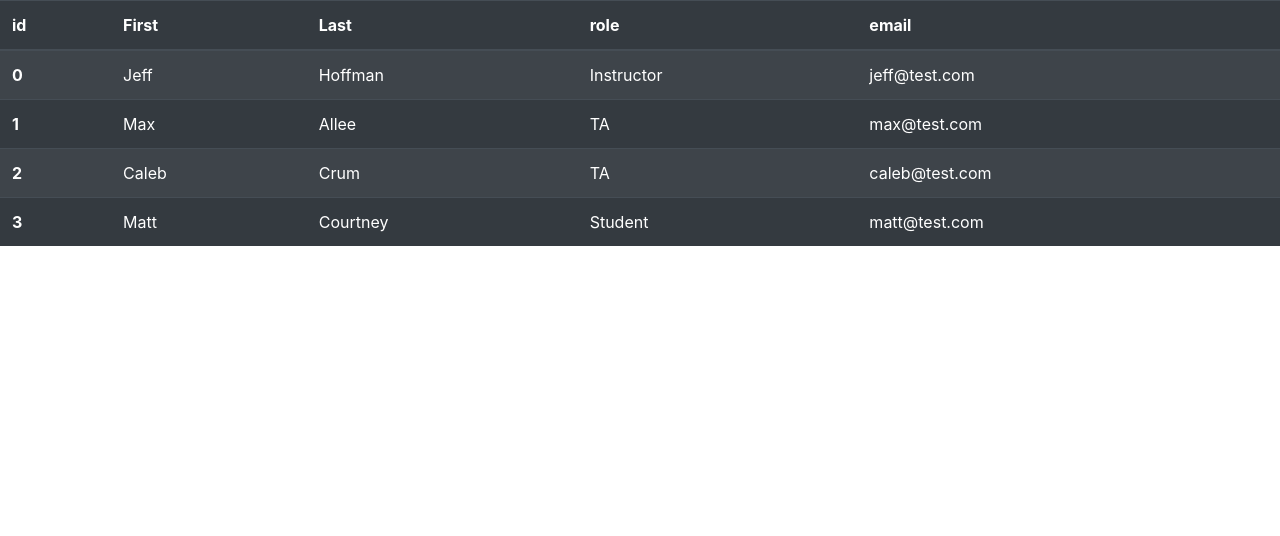
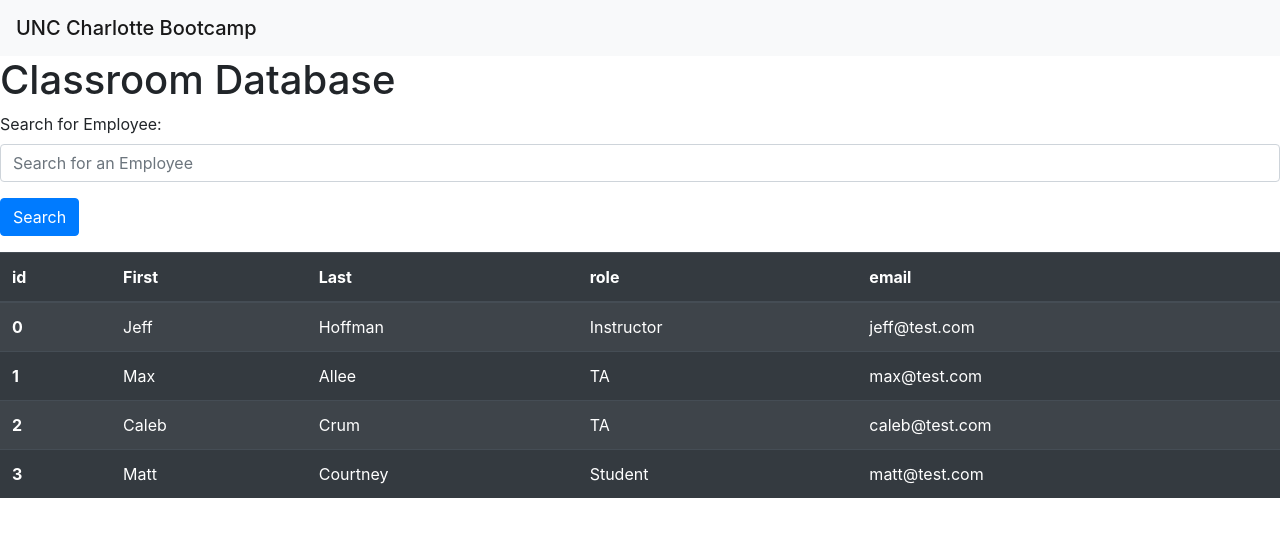
Before and after one commit to sharkattack182/react-employee, a React (Create React App) app: page / in a window 1280 px wide. Shown: the top 536 px of the page. Built offline with nearby package versions, Linux system fonts and the light colour scheme.

Commit message:
got the search method working and the sort works on id need another sort for strings

```diff
--- a/src/App.js
+++ b/src/App.js
@@ -1,48 +1,69 @@
 import React from 'react';
+import Header from './components/header';
+import Search from './components/search';
+import Table from './components/table';
+import './App.css';
 import employees from './utils/employees.json';
-import './App.css';
+
 
 class App extends React.Component {
 
   state = {
     classList: employees,
-    sortOrder: ""
+    shadowClassList: employees,
+    sortOrder: "",
+    search: ""
   }
-  handleSort = () => {
-    console.log("test")
+  handleSort = (sortCritera) => {
+    console.log("sorted successfully")
+    let newSort
+    if(this.state.sortOrder !== "des") {
+        newSort= this.state.classList.sort(function(a, b) {
+            return a[sortCritera] - b[sortCritera];
+          });
+
+    }
+    else {
+        newSort= this.state.classList.sort(function(a, b) {
+            return b[sortCritera] - a[sortCritera];
+          });
+    }
+    console.log(newSort)
+    const newSortOrder = this.state.sortOrder ==="des"? "asc":"des"
+    this.setState({ classList: newSort, sortOrder: newSortOrder })
   }
-  render() {
-    return (
-      <>
-        <table className="table table-striped table-dark">
-          <thead>
-            <tr>
-              <th scope="col">id</th>
-              <th scope="col">First</th>
-              <th scope="col">Last</th>
-              <th scope="col" onClick={()=>this.handleSort()}>role</th>
-              <th scope="col">email</th>
-            </tr>
-          </thead>
-          <tbody>
-            {this.state.classList.map(employee=> (
 
-              <tr>
+  handleInputChange = event => {
+    let value = event.target.value.toLocaleLowerCase().split("");
+    if(value.length === 0){
+      this.setState({
+        classList: this.state.shadowClassList //need to create a new array and set the array to include names matching the value then set state to the new array
+      });
+    }else {
+      const newArray = employees.filter(employee => {
+        const comparisonArray = (`${employee.first} ${employee.last}`).toLocaleLowerCase().split("")
+        const buildArray = [];
+        for(let i=0; i<value.length; i++){
+          buildArray.push(comparisonArray[i])
+        }
+        return buildArray.join("") === value.join("")
+      })
+      this.setState({
+        classList: newArray //need to create a new array and set the array to include names matching the value then set state to the new array
+      });
+    }
 
-                <th scope="row">{employee.id}</th>
-                <td>{employee.first}</td>
-                <td>{employee.last}</td>
-                <td>{employee.role}</td>
-                <td>{employee.email}</td>
-              </tr>
+  }
 
-            ))}
-          </tbody>
-        </table>
-
-      </>
-    );
-  }
+render() {
+  return (
+    <div className="container-flex">
+      <Header />
+      <Search handleInputChange={this.handleInputChange}/>
+      <Table state={this.state} handleSort={this.handleSort}/>
+    </div>
+  )
+}
 
 }
 
--- a/src/components/search.js
+++ b/src/components/search.js
@@ -0,0 +1,28 @@
+import React from "react";
+
+function Search(props) {
+
+
+    return (
+        <form>
+        <div className="form-group">
+          <label htmlFor="search">Search for Employee:</label>
+          <input
+            onChange={e => props.handleInputChange(e)}
+            value={props.search}
+            name="first"
+            type="text"
+            className="form-control"
+            placeholder="Search for an Employee"
+            id="search"
+          />
+          <button onClick={props.handleFormSubmit} className="btn btn-primary mt-3">
+            Search
+          </button>
+        </div>
+      </form>
+
+    );
+}
+
+export default Search;
--- a/src/components/table.js
+++ b/src/components/table.js
@@ -0,0 +1,40 @@
+import React from 'react';
+
+function Table(props) {
+
+    return (
+      <>
+        <table className="table table-striped table-dark">
+          <thead>
+            <tr>
+              <th scope="col" onClick={()=>props.handleSort("id")}>id</th>
+              <th scope="col" onClick={()=>props.handleSort("first")}>First</th>
+              <th scope="col" onClick={()=>props.handleSort("last")}>Last</th>
+              <th scope="col" onClick={()=>props.handleSort("role")}>role</th>
+              <th scope="col" onClick={()=>props.handleSort("email")}>email</th>
+            </tr>
+          </thead>
+          <tbody>
+            {props.state.classList.map(employee=> (
+
+              <tr>
+
+                <th scope="row">{employee.id}</th>
+                <td>{employee.first}</td>
+                <td>{employee.last}</td>
+                <td>{employee.role}</td>
+                <td>{employee.email}</td>
+              </tr>
+
+            ))}
+          </tbody>
+        </table>
+
+      </>
+    );
+  }
+
+
+
+
+export default Table;
```
